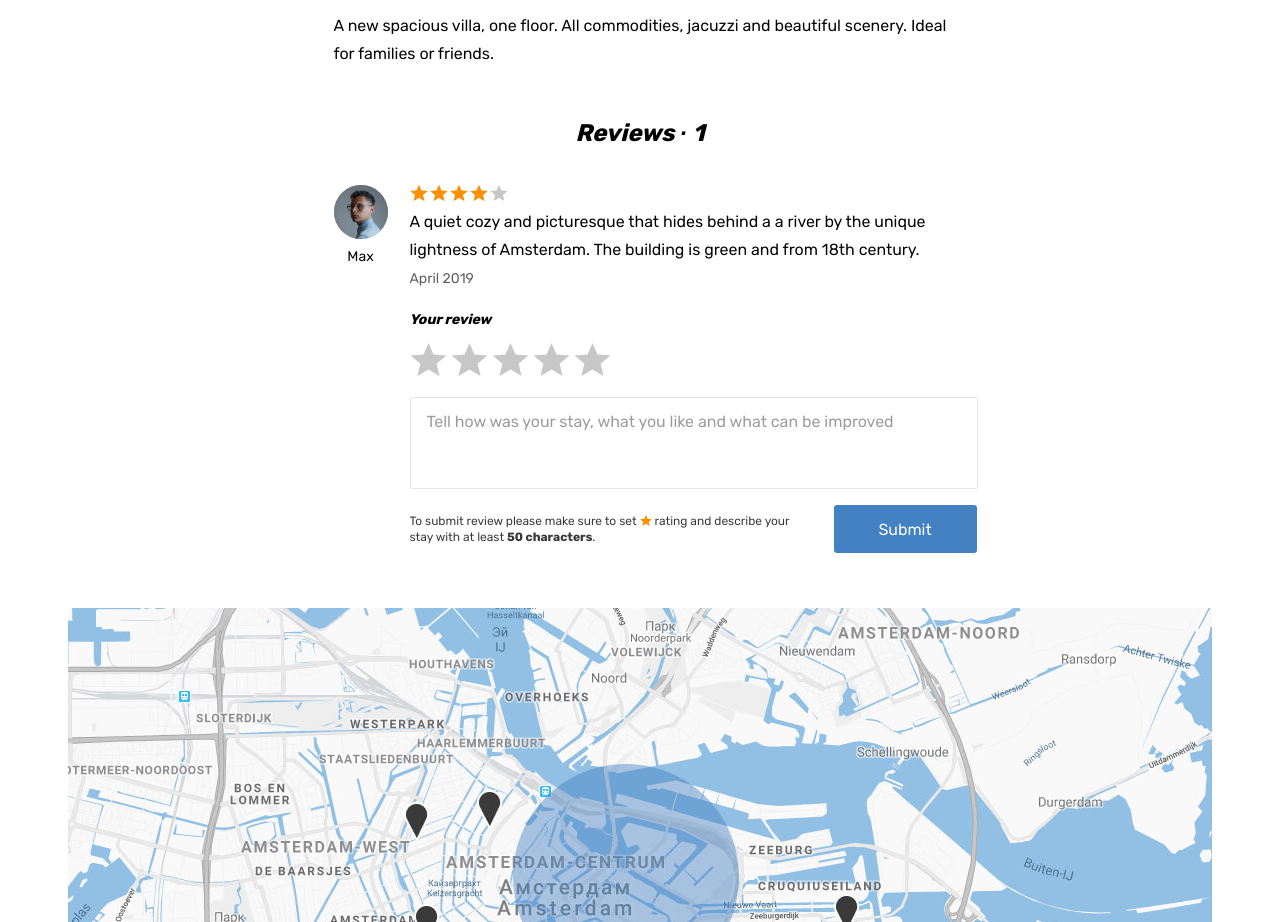
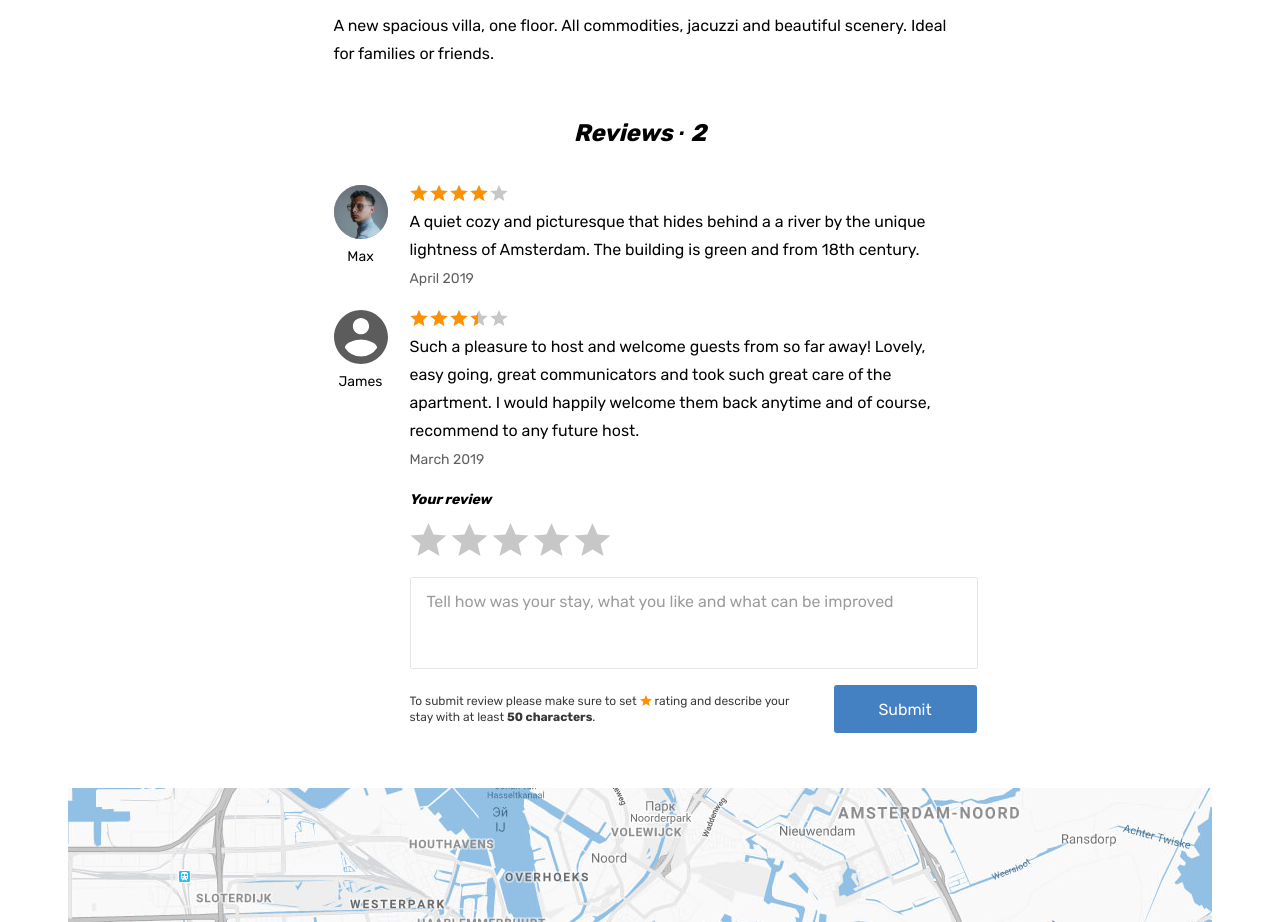
Before and after one commit to twelwet/352625-six-cities-7, a React (Create React App) app in the folder project/: page /offer/offer001 in a window 1280 px wide. Shown: the part 980-1902 px from the top of the page. Built offline with nearby package versions, Linux system fonts and the light colour scheme.

Commit message:
Отзывы рендерятся из моков

```diff
--- a/project/src/components/app/app.jsx
+++ b/project/src/components/app/app.jsx
@@ -8,6 +8,7 @@ import Room from '../pages/room/room.jsx';
 import NotFound from '../pages/not-found/not-found.jsx';
 import offersPropTypes from '../../prop-types/offers.prop.js';
 import cityPropTypes from '../../prop-types/city.prop.js';
+import reviewsPropTypes from '../../prop-types/reviews.prop.js';
 
 function App(props) {
   return (
@@ -53,6 +54,7 @@ function App(props) {
 App.propTypes = {
   offers: offersPropTypes,
   city: cityPropTypes,
+  reviews: reviewsPropTypes,
 };
 
 
--- a/project/src/components/pages/room/room.jsx
+++ b/project/src/components/pages/room/room.jsx
@@ -4,8 +4,9 @@ import offersPropTypes from '../../../prop-types/offers.prop.js';
 import Header from '../../ui/header/header.jsx';
 import Reviews from '../../ui/reviews/reviews.jsx';
 import ListNeighborhood from '../../ui/offers-list/list-neighborhood/list-neighborhood.jsx';
+import reviewsPropTypes from '../../../prop-types/reviews.prop';
 
-function Room({offer, offers}) {
+function Room({offer, offers, reviews}) {
   const {
     title,
     description,
@@ -115,7 +116,7 @@ function Room({offer, offers}) {
                   </p>
                 </div>
               </div>
-              <Reviews/>
+              <Reviews offerId={offer.id} reviews={reviews}/>
             </div>
           </div>
           <section className="property__map map"/>
@@ -134,6 +135,7 @@ function Room({offer, offers}) {
 Room.propTypes = {
   offer: offerPropTypes,
   offers: offersPropTypes,
+  reviews: reviewsPropTypes,
 };
 
 export default Room;
--- a/project/src/components/ui/reviews/review/review.jsx
+++ b/project/src/components/ui/reviews/review/review.jsx
@@ -1,29 +1,29 @@
 import React from 'react';
+import reviewPropTypes from '../../../../prop-types/review.prop.js';
 
-function Review() {
+function Review({author, rating, description, date}) {
   return (
     <li className="reviews__item">
       <div className="reviews__user user">
         <div className="reviews__avatar-wrapper user__avatar-wrapper">
-          <img className="reviews__avatar user__avatar" src={'img/avatar-max.jpg'} width="54" height="54" alt="Reviews avatar"/>
+          <img className="reviews__avatar user__avatar" src={author.avatarUrl} width="54" height="54" alt="Reviews avatar"/>
         </div>
-        <span className="reviews__user-name">Max</span>
+        <span className="reviews__user-name">{author.name}</span>
       </div>
       <div className="reviews__info">
         <div className="reviews__rating rating">
           <div className="reviews__stars rating__stars">
-            <span style={{width: '80%'}}/>
+            <span style={{width: `${100 * rating / 5}%`}}/>
             <span className="visually-hidden">Rating</span>
           </div>
         </div>
-        <p className="reviews__text">
-          A quiet cozy and picturesque that hides behind a a river by the unique lightness of Amsterdam.
-          The building is green and from 18th century.
-        </p>
-        <time className="reviews__time" dateTime="2019-04-24">April 2019</time>
+        <p className="reviews__text">{description}</p>
+        <time className="reviews__time" dateTime="2019-04-24">{date}</time>
       </div>
     </li>
   );
 }
 
+Review.propTypes = reviewPropTypes;
+
 export default Review;
--- a/project/src/components/ui/reviews/reviews-list/reviews-list.jsx
+++ b/project/src/components/ui/reviews/reviews-list/reviews-list.jsx
@@ -1,12 +1,23 @@
 import React from 'react';
 import Review from '../review/review.jsx';
+import reviewsPropTypes from '../../../../prop-types/reviews.prop.js';
 
-function ReviewsList() {
+function ReviewsList({reviews}) {
   return (
     <ul className="reviews__list">
-      <Review/>
+      {
+        reviews.map(
+          (review) => (
+            <Review key={review.id} {...review}/>
+          ),
+        )
+      }
     </ul>
   );
 }
 
+ReviewsList.propTypes = {
+  reviews: reviewsPropTypes,
+};
+
 export default ReviewsList;
--- a/project/src/components/ui/reviews/reviews.jsx
+++ b/project/src/components/ui/reviews/reviews.jsx
@@ -1,15 +1,23 @@
 import React from 'react';
+import PropTypes from 'prop-types';
 import ReviewsList from './reviews-list/reviews-list.jsx';
 import CommentForm from '../comment-form/comment-form.jsx';
+import reviewsPropTypes from '../../../prop-types/reviews.prop.js';
 
-function Reviews() {
+function Reviews({offerId, reviews}) {
+  const offerReviews = reviews.filter((review) => review.offerId === offerId);
   return (
     <section className="property__reviews reviews">
-      <h2 className="reviews__title">Reviews &middot; <span className="reviews__amount">1</span></h2>
-      <ReviewsList/>
+      <h2 className="reviews__title">Reviews &middot; <span className="reviews__amount">{offerReviews.length}</span></h2>
+      <ReviewsList reviews={offerReviews}/>
       <CommentForm/>
     </section>
   );
 }
 
+Reviews.propTypes = {
+  offerId: PropTypes.string.isRequired,
+  reviews: reviewsPropTypes,
+};
+
 export default Reviews;
--- a/project/src/index.js
+++ b/project/src/index.js
@@ -3,9 +3,10 @@ import ReactDOM from 'react-dom';
 import App from './components/app/app';
 import offers from './mocks/offers.js';
 import city from './mocks/city.js';
+import reviews from './mocks/reviews.js';
 
 ReactDOM.render(
   <React.StrictMode>
-    <App offers={offers} city={city} />
+    <App offers={offers} city={city} reviews={reviews}/>
   </React.StrictMode>,
   document.getElementById('root'));
--- /dev/null
+++ b/project/src/prop-types/review.prop.js
@@ -0,0 +1,15 @@
+import PropTypes from 'prop-types';
+
+export default PropTypes.shape({
+  id: PropTypes.number.isRequired,
+  offerId: PropTypes.string.isRequired,
+  date: PropTypes.string.isRequired,
+  rating: PropTypes.number.isRequired,
+  description: PropTypes.string.isRequired,
+  author: PropTypes.shape({
+    id: PropTypes.number.isRequired,
+    name: PropTypes.string.isRequired,
+    isPro: PropTypes.boolean,
+    avatarUrl: PropTypes.string.isRequired,
+  }),
+}).isRequired;
--- /dev/null
+++ b/project/src/prop-types/reviews.prop.js
@@ -0,0 +1,4 @@
+import PropTypes from 'prop-types';
+import reviewPropTypes from './review.prop.js';
+
+export default PropTypes.arrayOf(reviewPropTypes).isRequired;
```
Also changed, not shown: project/src/mocks/reviews.js (+16 -16 lines).
